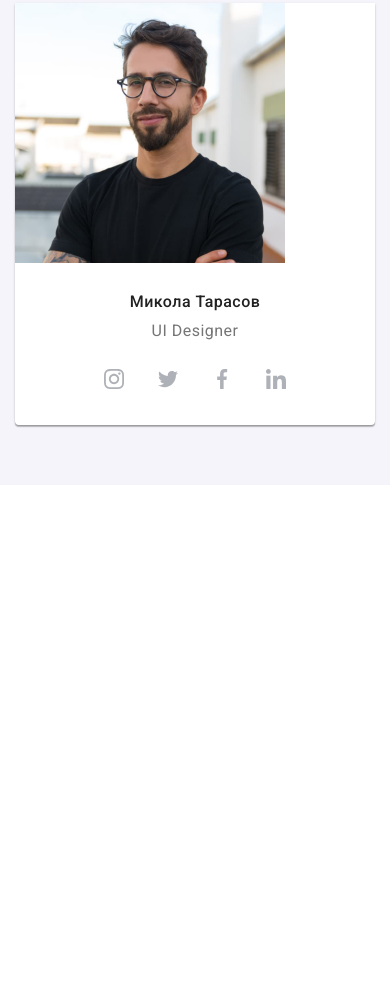
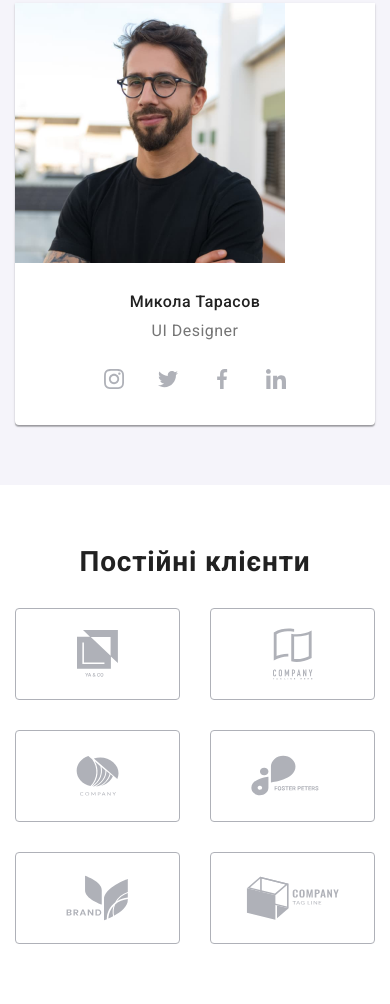
Before and after one commit to campot05/goit-markup-hw-08, a plain HTML site: page index.html in a window 390 px wide. Shown: the part 2581-3585 px from the top of the page. Before the commit the page ends 3066 px from the top, so only its background shows below. Drawn offline with Linux system fonts and the light colour scheme.

Commit message:
адаптив секции clients

```diff
--- a/index.html
+++ b/index.html
@@ -353,7 +353,7 @@
         </div>
       </section>
       <!-- Постійні клієнти -->
-      <!-- <section class="clients">
+      <section class="clients">
         <div class="container">
           <h2 class="clients__title">Постійні клієнти</h2>
           <ul class="clients__list">
@@ -401,7 +401,7 @@
             </li>
           </ul>
         </div>
-      </section> -->
+      </section>
     </main>
     <!-- <footer class="footer">
       <div class="container footer__container">
--- a/sass/layout/_clients.scss
+++ b/sass/layout/_clients.scss
@@ -6,12 +6,17 @@
 
 .clients__list {
   display: flex;
-  justify-content: center;
+  flex-wrap: wrap;
   gap: 30px;
 }
 .clients__item {
-  width: calc((100% - 150px) / 6);
-  text-align: center;
+  width: calc((100% - 30px) / 2);
+  @media screen and(min-width: $tablet) {
+    width: calc((100% - 60px) / 3);
+  }
+  @media screen and(min-width: $desktop) {
+    width: calc((100% - 150px) / 6);
+  }
 }
 .clients__link {
   display: flex;
```
Also changed, not shown: css/main.css, css/main.min.css, 2 other files.
